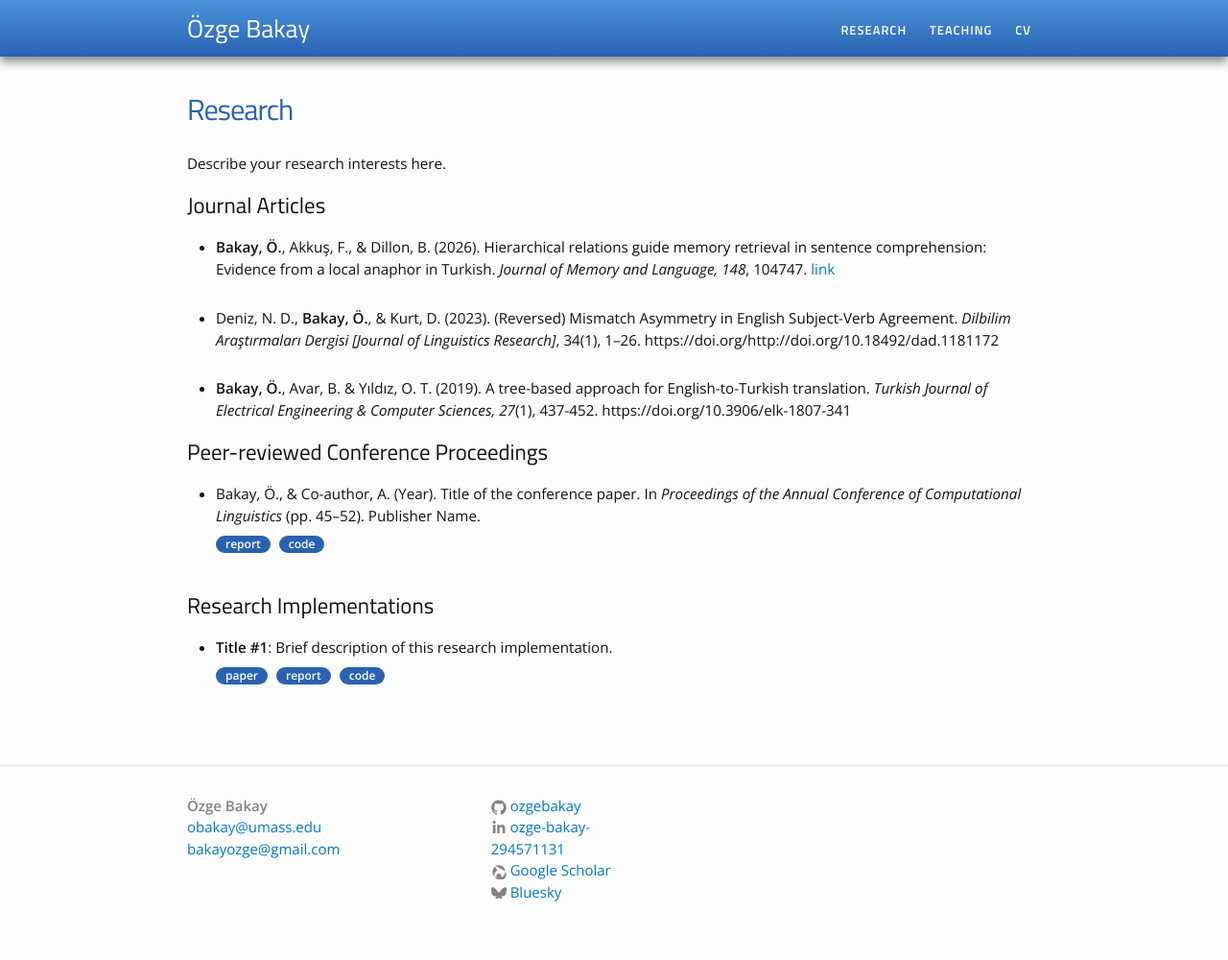
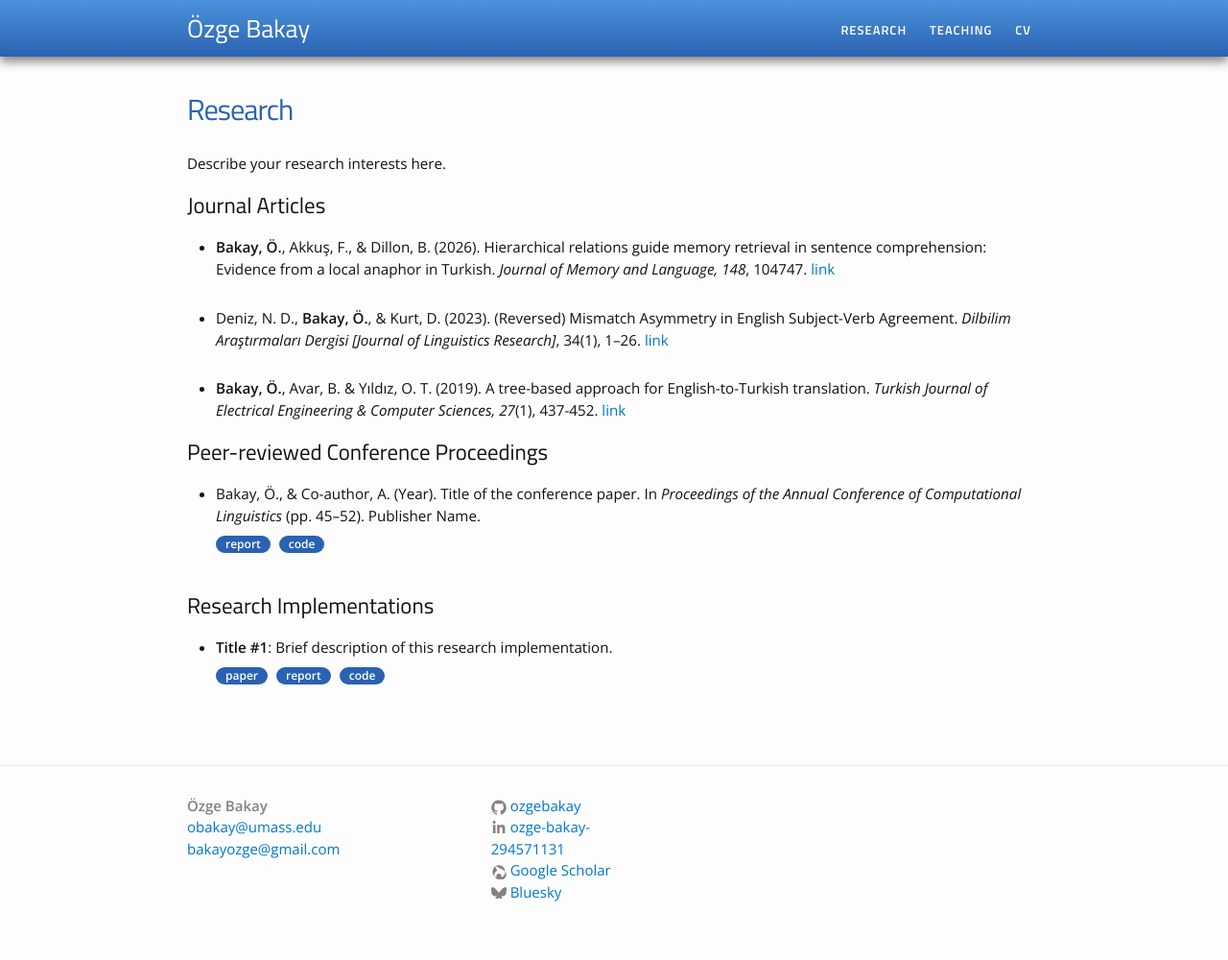
Before and after one commit to ozgebakay/ozgebakay.github.io, a Jekyll site: the page built from research.md, in a window 1280 px wide. Shown: the whole page at 96% size. Built offline with Jekyll 4.4.1, drawn with Linux system fonts in a browser that asks for light colours.

Commit message:
Update research.md

```diff
--- a/research.md
+++ b/research.md
@@ -15,13 +15,13 @@
 	</li>
 	<br>
 	<li>
-		Deniz, N. D., <b>Bakay, Ö.</b>, & Kurt, D. (2023). (Reversed) Mismatch Asymmetry in English Subject-Verb Agreement. <i>Dilbilim Araştırmaları Dergisi [Journal of Linguistics Research]</i>, 34(1), 1–26. https://doi.org/http://doi.org/10.18492/dad.1181172
+		Deniz, N. D., <b>Bakay, Ö.</b>, & Kurt, D. (2023). (Reversed) Mismatch Asymmetry in English Subject-Verb Agreement. <i>Dilbilim Araştırmaları Dergisi [Journal of Linguistics Research]</i>, 34(1), 1–26. <a href="https://doi.org/http://doi.org/10.18492/dad.1181172">link</a>
 		<div class="button-container" style="margin-top: 5px;">
 		</div>
 	</li>
 	<br>
 	<li>
-		<b>Bakay, Ö.</b>, Avar, B. & Yıldız, O. T. (2019). A tree-based approach for English-to-Turkish translation. <i>Turkish Journal of Electrical Engineering & Computer Sciences, 27</i>(1), 437-452. https://doi.org/10.3906/elk-1807-341
+		<b>Bakay, Ö.</b>, Avar, B. & Yıldız, O. T. (2019). A tree-based approach for English-to-Turkish translation. <i>Turkish Journal of Electrical Engineering & Computer Sciences, 27</i>(1), 437-452. <a href="[https://doi.org/10.1016/j.jml.2026.104747](https://doi.org/10.3906/elk-1807-341)">link</a>
 	</li>
 </ul>
 
```
